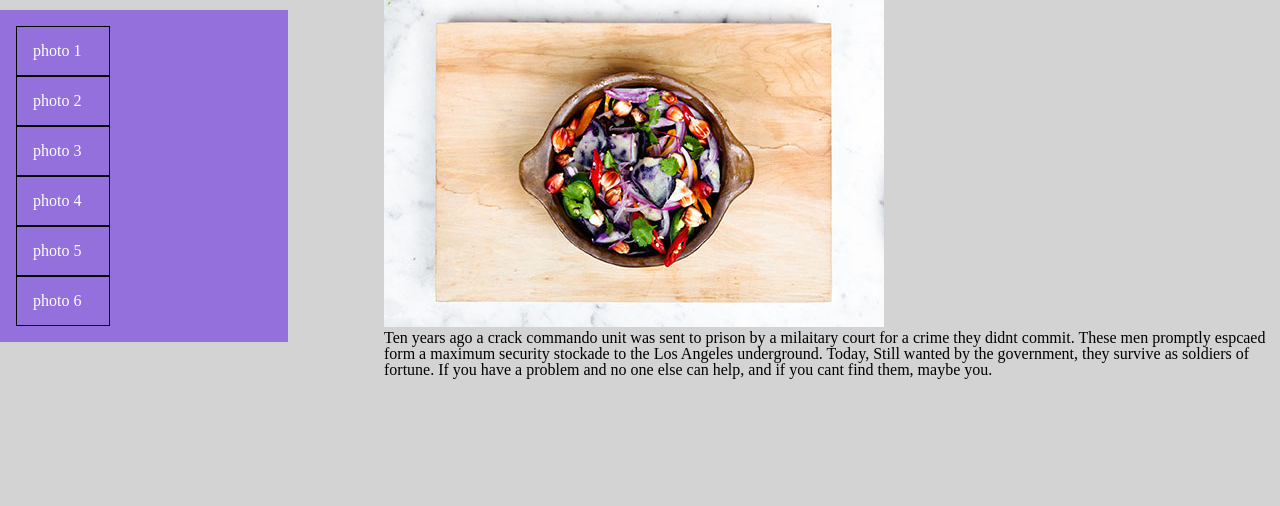
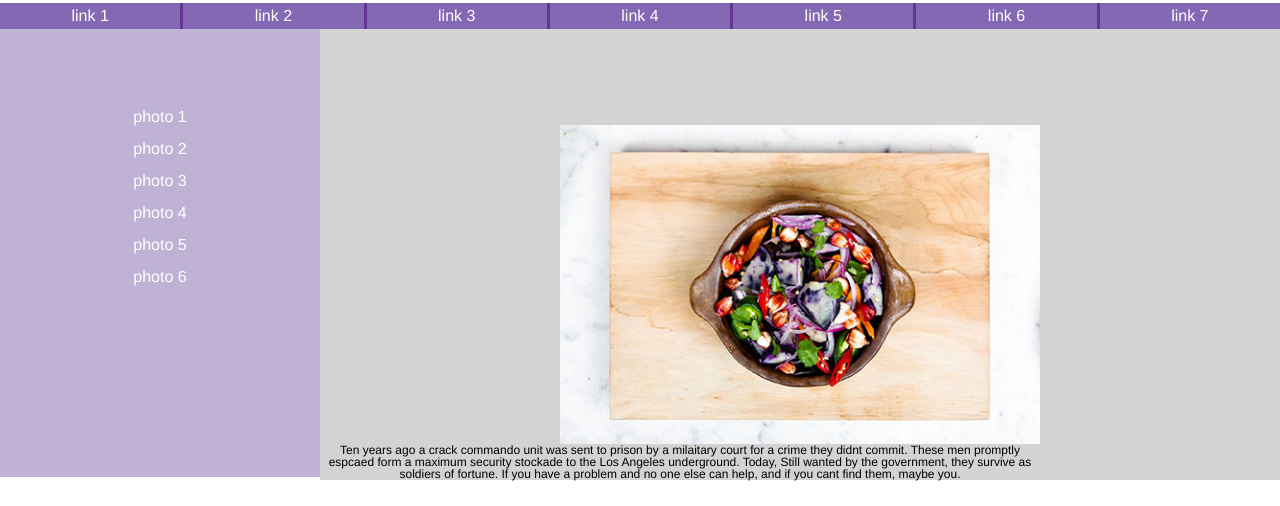
Before and after one commit to carawaya/mockup-practice, a plain HTML site: page index.html in a window 1280 px wide. Shown: the part 101-607 px from the top of the page. Drawn offline with Linux system fonts and the light colour scheme.

Commit message:
Best CSS Content

```diff
--- a/styles/stylesheet.css
+++ b/styles/stylesheet.css
@@ -1,107 +1,102 @@
+*{box-sizing: border-box}
+/* fixed width for mockup matching purposes only
 body {
-    background-color: lightgrey;
+  min-width: 860px;
+  max-width: 860px;
 }
-#nav {
-  list-style: none;
-  font-weight: bold;
-  margin-bottom: 10px;
-  width: 100%;
+*/
+
+/* header styles */
+header h1 {
+  margin-top: 3rem;
+  margin-bottom: 1rem;
+  text-align: center;
+  font-size: 2.5rem;
+  color: #8468B3;
+  font-family: Helvetica, sans-serif;
+  font-weight: 600
+}
+nav ul {
+  display: flex;
+  flex-wrap: wrap;
+  justify-content: auto;
   text-align: center;
 }
-          #nav ul {
+nav li {
+  flex: 1;
+  flex-basis: auto;
   list-style-type: none;
-            margin: 0px;
-            padding: 0;
-            width: 100%;
+  float: left;
+  padding: .3rem 2.6rem .3rem 2.6rem;
+  border-right: 3px solid rebeccapurple;
+  background-color: #8468B3;
 }
-          #nav li {
-            margin: 0px;
-            display:inline-block;
+nav li:last-child {
+  border-right: none;
 }
-          #nav li a {
-              background-color: rebeccapurple;
-              color:white;
+nav li a {
+  color: white;
+  text-decoration: none;
+  font-family: Helvetica, sans-serif;
+}
+/* article styles */
+article{
+  clear: both;
+  display: flex;
+}
+aside {
+  flex: 1;
   float: left;
-              padding: 1rem;
-              list-style: none;
-              border: 1px black solid;
+  width: 25%;
+  background-color: #C0B2D5;
 }
-          #nav li a:hover {
-            color: white;
-            background-color: hotpink;
-          }
-#floatermid {
-  width: 70%;
-  float: right;
-
-}
-p { font-family: "Palatino Linotype", "Book Antiqua", Palatino, serif;}
-h1 {
-  color:rebeccapurple;
+aside ul {
+  padding-top: 5rem;
+  padding-bottom: 11rem;
   text-align: center;
 }
-a {
+aside li {
+  padding-bottom: 1rem;
+}
+aside li a {
+  color: white;
+  text-decoration: none;
+  font-family: Helvetica, sans-serif;
+}
+figure {
+  flex: 1;
+  flex-grow: 2.5;
+  width:75%;
+  float: right;
+  background-color: lightgray;
+}
+figure img {
+  padding-top: 10%;
+  width: 50%;
+  margin: auto;
   display: block;
-    width: 60px;
-    color: white;
 }
-a:link {
-  text-decoration: none;
+figcaption {
+  text-align: center;
+  padding: 2rem 1rem 4rem 1rem;
+  width: 75%;
+  margin: auto;
+  font-family: Helvetica, sans-serif;
+  font-size: 12px;
 }
-aside div ul li {
-    clear: both;
-    color:white;
-}
-#aside {
-  float: left;
-  width: 20%;
-  padding: 1rem;
-  margin: 1rem 0 2rem 0;
-  background-color: mediumpurple;
-}
-          #aside ul {
-            list-style-type: none;
-            margin: 0px;
-            padding: 0;
-            width: 100%;
-          }
-          #aside li {
-            margin: 0px;
-          }
-          #aside li a {
-              background-color: mediumpurple;
-              color:white;
-              float: left;
-              padding: 1rem;
-              list-style: none;
-              border: 1px black solid;
-          }
-          #aside li a:hover {
-            color: white;
-            background-color: hotpink;
-          }
+/* footer styles */
 footer {
   clear: both;
 }
-#footerz {
-    position:fixed;
-    bottom: 0px;
-    width: 600px;
-    left: 25%;
+footer ul {
+  padding-top: 2rem;
+  padding-bottom: 1.5rem;
   text-align: center;
 }
-          #footerz ul {
+footer li {
   list-style-type: none;
-            margin: 0px;
-            padding: 0;
-            width: 100%;
+  display: inline-block;
 }
-          #footerz li {
-            margin: 0px;
-            display:inline-block;
+footer img {
+  width: 45%;
 }
-          #footerz li a {
-              float: left;
-              padding: 1rem;
-              list-style: none;
-          }
```
Lines whose indentation alone changed are shown as unchanged.
